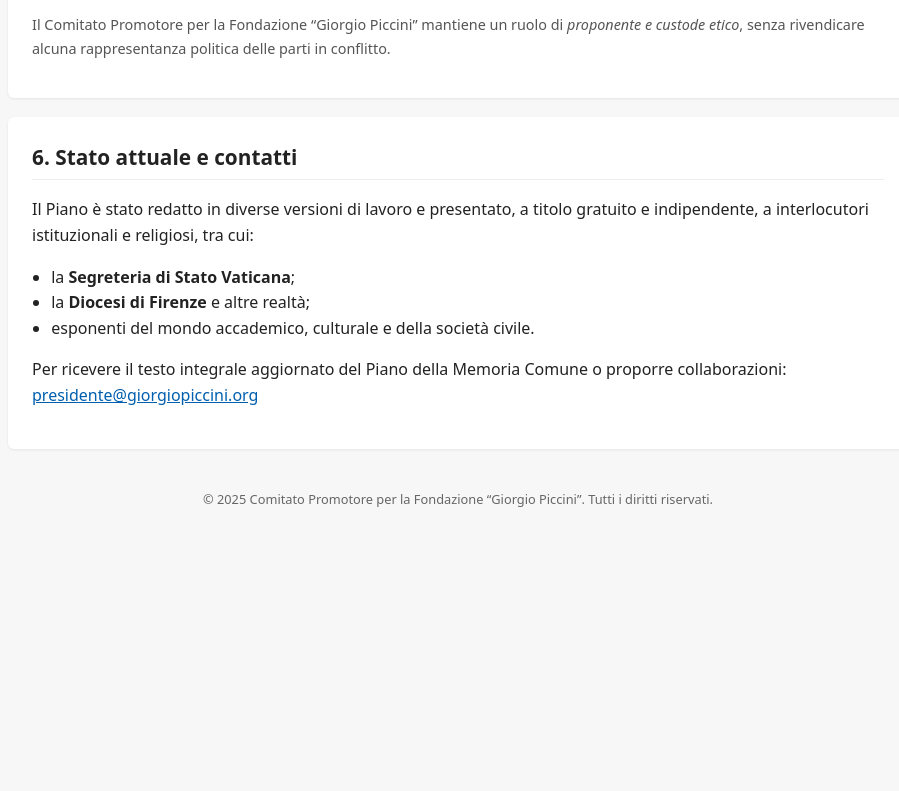
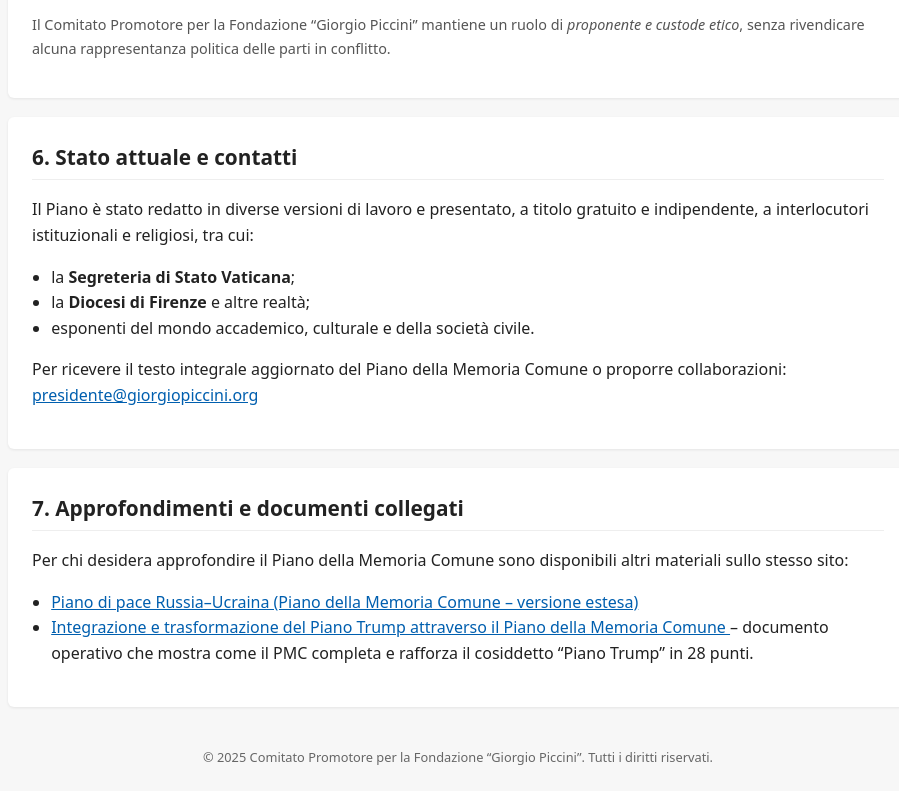
Before and after one commit to mpiccini-ops/giorgiopiccini, a plain HTML site: page piano.html in a window 1280 px wide. Shown: the part 2800-3591 px from the top of the page, without its empty margins (182-1081 px from the left). Before the commit the page ends 3333 px from the top, so only its background shows below. Drawn offline with Linux system fonts and the light colour scheme.

Commit message:
Update piano.html

```diff
--- a/piano.html
+++ b/piano.html
@@ -315,6 +315,26 @@
       <a href="mailto:presidente@giorgiopiccini.org">presidente@giorgiopiccini.org</a>
     </p>
   </section>
+    <section>
+    <h2>7. Approfondimenti e documenti collegati</h2>
+    <p>
+      Per chi desidera approfondire il Piano della Memoria Comune sono disponibili
+      altri materiali sullo stesso sito:
+    </p>
+    <ul>
+      <li>
+        <a href="piano-pace-russia-ucraina.html">
+          Piano di pace Russia–Ucraina (Piano della Memoria Comune – versione estesa)
+        </a>
+      </li>
+      <li>
+        <a href="integrazione-piano-trump.html">
+          Integrazione e trasformazione del Piano Trump attraverso il Piano della Memoria Comune
+        </a>
+        – documento operativo che mostra come il PMC completa e rafforza il cosiddetto “Piano Trump” in 28 punti.
+      </li>
+    </ul>
+  </section>
 </main>
 
 <footer>
```
